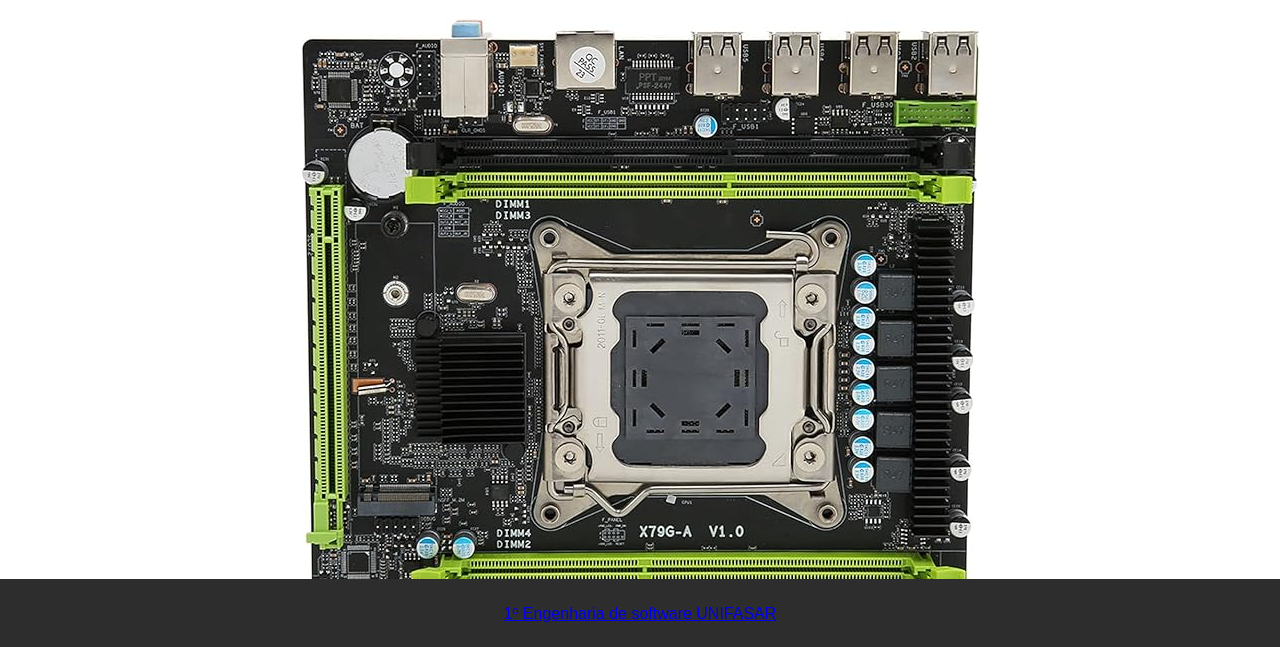
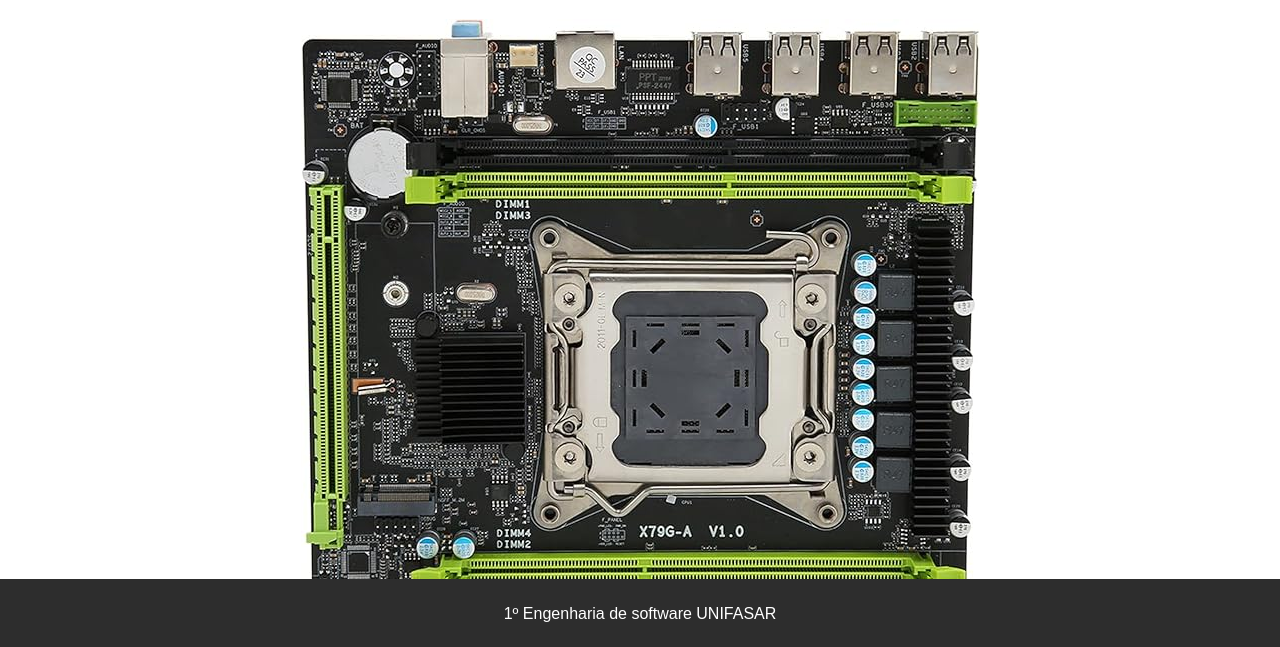
Before and after one commit to LuanMito/sitezin, a plain HTML site: page index.html in a window 1280 px wide. Shown: the part 151-798 px from the top of the page. Drawn offline with Linux system fonts and the light colour scheme; a web font is replaced by a local one.

Commit message:
Update style.css

```diff
--- a/style.css
+++ b/style.css
@@ -59,3 +59,8 @@ position: fixed;
 bottom: 0;
 width: 100%;
 }
+
+footer p a {
+  text-decoration:none;
+  color: #FFFFFF;
+}
```
